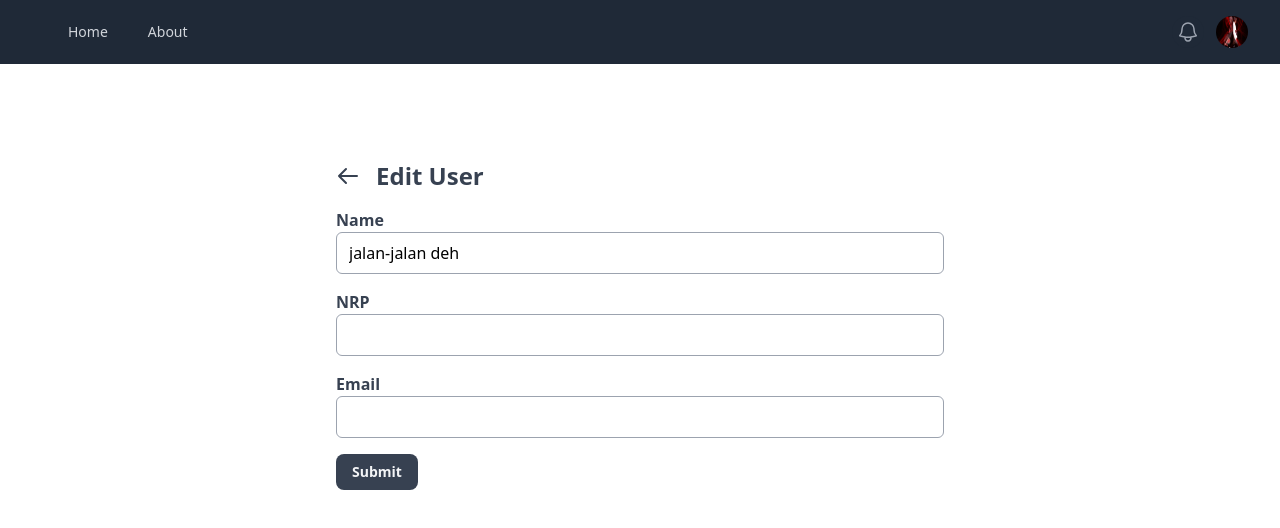
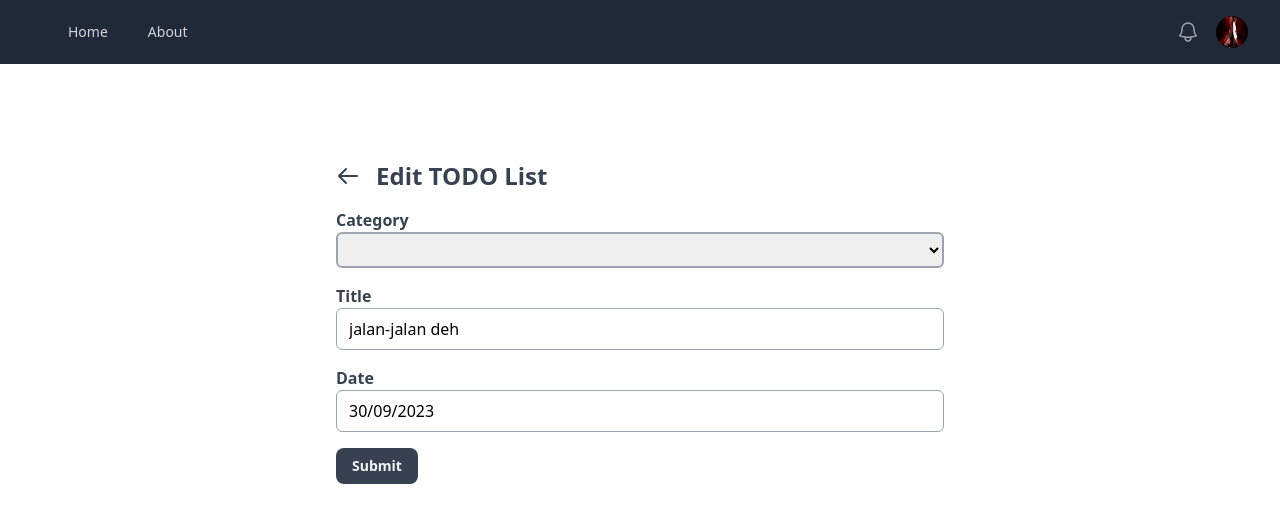
Before and after one commit to bhismapratama/pweb-payload-cms-P02-2023, a Vue app: page /edit/0 in a window 1280 px wide. Shown: the top 528 px of the page. Built offline with nearby package versions, Linux system fonts and the light colour scheme.

Commit message:
fix: editView

```diff
--- a/src/components/CreateUserForm.vue
+++ b/src/components/CreateUserForm.vue
@@ -1,12 +1,16 @@
 <script>
 import { userStore } from "../store/store.js";
+
+let today = new Date();
+let date = today.getDate() + '/' + (today.getMonth() + 1) + '/' + today.getFullYear() + '.';
+let dateTime = date;
 
 export default {
   emits: ["close-modal"],
   data() {
     return {
       userStore,
-      inputName: "",
+      inputTitle: "",
       inputCategory: "",
     };
   },
@@ -14,18 +18,18 @@ export default {
     addUser() {
       if (
         this.inputCategory === "" ||
-        this.inputName === ""
+        this.inputTitle === ""
       )
         return;
       const newUser = {
         id: Date.now(),
         category: this.inputCategory,
-        name: this.inputName,
-        date: Date.now(),
+        title: this.inputTitle,
+        date: dateTime,
       };
       userStore.createUser(newUser);
       this.inputCategory = "";
-      this.inputName = "";
+      this.inputTitle = "";
       this.$emit("close-modal");
     },
   },
@@ -45,7 +49,7 @@ export default {
   <div class="flex flex-col gap-1">
       <label class="text-gray-700 font-semibold">Title</label>
       <input
-        v-model="inputName"
+        v-model="inputTitle"
         class="border-2 py-1 px-2 border-gray-400 rounded-md"
       />
     </div>
--- a/src/components/UserList.vue
+++ b/src/components/UserList.vue
@@ -36,7 +36,7 @@ export default {
           {{ user.category }}
         </th>
         <th class="p-3 text-sm text-gray-700 font-normal">
-          {{ user.name }}
+          {{ user.title }}
         </th>
         <th class="p-3 text-sm text-gray-700 font-normal">
           {{ user.date }}
--- a/src/store/store.js
+++ b/src/store/store.js
@@ -24,7 +24,7 @@ export const userStore = reactive({
     "liburan"
   ],
   users: [
-    { id: 0, category: "Liburan", name: "jalan-jalan deh" },
+    { id: 0, category: "Liburan", title: "jalan-jalan deh", date: "30/09/2023" },
   ],
   createUser(user) {
     this.users.push(user);
--- a/src/views/AboutView.vue
+++ b/src/views/AboutView.vue
@@ -11,43 +11,3 @@
       </div>
     </div>
   </template>
-
-  <script>
-
-  export default {
-    // template refs
-    mounted() {
-      console.log(this.$refs.asist);
-    },
-    data() {
-      return {
-        asist: [
-          {
-            name: "Wisnuyasha Faizal",
-            nrp: 5027211036
-          },
-          {
-            name: "Aloysius B. M.",
-            nrp: 5027211008
-          },
-          {
-            name: "Midyanisa Yuniar",
-            nrp: 5027211025
-          },
-          {
-            name: "Reynold Putra Merdeka",
-            nrp: 5027211034
-          },
-          {
-            name: "Rifqi Akhmad Maulana",
-            nrp: 5027211035
-          },
-          {
-            name: "Moh. Sulthan Arief Rahmatullah",
-            nrp: 5027211045
-          },
-        ]
-      }
-    }
-  };
-  </script>
--- a/src/views/EditView.vue
+++ b/src/views/EditView.vue
@@ -2,8 +2,14 @@
   <div class="flex justify-center items-center mt-20">
     <div class="p-4 w-1/2">
       <h2 class="text-2xl font-bold text-gray-700 mb-4 flex items-center">
-        <div @click="$router.go(-1)" >
-        <svg xmlns="http://www.w3.org/2000/svg" class="w-6 h-6 mr-4" fill="none" viewBox="0 0 24 24" stroke="currentColor">
+        <div @click="$router.go(-1)">
+          <svg
+            xmlns="http://www.w3.org/2000/svg"
+            class="w-6 h-6 mr-4"
+            fill="none"
+            viewBox="0 0 24 24"
+            stroke="currentColor"
+          >
             <path
               stroke-linecap="round"
               stroke-linejoin="round"
@@ -13,30 +19,36 @@
             />
           </svg>
         </div>
-        Edit User
+        Edit TODO List
       </h2>
       <div class="flex flex-col gap-4">
         <div class="flex flex-col">
-          <label class="text-gray-700 font-semibold">Name</label>
+          <label class="text-gray-700 font-semibold">Category</label>
+          <select
+            v-model="inputNewCategory"
+            class="border-2 py-1 border-gray-400 rounded-md"
+          >
+            <option
+              v-for="category in userStore.categories"
+              :key="category"
+              :value="category"
+            >
+              {{ category }}
+            </option>
+          </select>
+        </div>
+        <div class="flex flex-col">
+          <label class="text-gray-700 font-semibold">Title</label>
           <input
-            v-model="inputNewName"
+            v-model="inputNewTitle"
             class="border rounded-md px-3 py-2 border-gray-400 focus:outline-none focus:border-blue-500"
           />
         </div>
         <div class="flex flex-col">
-          <label class="text-gray-700 font-semibold">NRP</label>
+          <label class="text-gray-700 font-semibold">Date</label>
           <input
-            v-model="inputNewNrp"
+            v-model="inputNewDate"
             class="border rounded-md px-3 py-2 border-gray-400 focus:outline-none focus:border-blue-500"
-
-          />
-        </div>
-        <div class="flex flex-col">
-          <label class="text-gray-700 font-semibold">Email</label>
-          <input
-            v-model="inputNewEmail"
-            class="border rounded-md px-3 py-2 border-gray-400 focus:outline-none focus:border-blue-500"
-
           />
         </div>
       </div>
@@ -57,30 +69,32 @@ export default {
     return {
       userStore,
       id: this.$route.params.id,
-      inputNewName: "",
-      inputNewNrp: "",
-      inputNewEmail: "",
+      inputNewCategory: "",
+      inputNewTitle: "",
+      inputNewDate: "",
     };
   },
   methods: {
     getUserById() {
-      const user = this.userStore.users.find((user) => user.id === parseInt(this.id) || user.id === this.id);
+      const user = this.userStore.users.find(
+        (user) => user.id === parseInt(this.id) || user.id === this.id
+      );
       if (user) {
-        this.inputNewName = user.name;
-        this.inputNewNrp = user.nrp;
-        this.inputNewEmail = user.email;
+        this.inputNewCategory = user.category;
+        this.inputNewTitle = user.title;
+        this.inputNewDate = user.date;
       }
     },
-    updateUser(index){
+    updateUser(index) {
       const updatedUser = {
         id: index,
-            name: this.inputNewName,
-            nrp: this.inputNewNrp,
-            email: this.inputNewEmail,
+        category: this.inputNewCategory,
+        title: this.inputNewTitle,
+        date: this.inputNewDate,
       };
-        userStore.editUser(updatedUser)
-        this.$router.push('/');
-    }
+      userStore.editUser(updatedUser);
+      this.$router.push("/");
+    },
   },
   mounted() {
     this.getUserById();
--- a/src/views/NotFound.vue
+++ b/src/views/NotFound.vue
@@ -7,6 +7,6 @@
 
 <script>
 export default {
-  name: "NotFound"
+  title: "NotFound"
 };
 </script>
```
Lines whose indentation alone changed are shown as unchanged.
